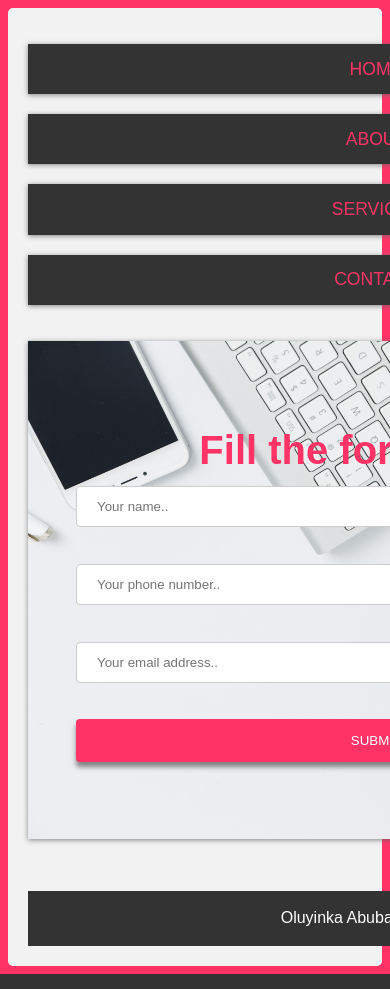
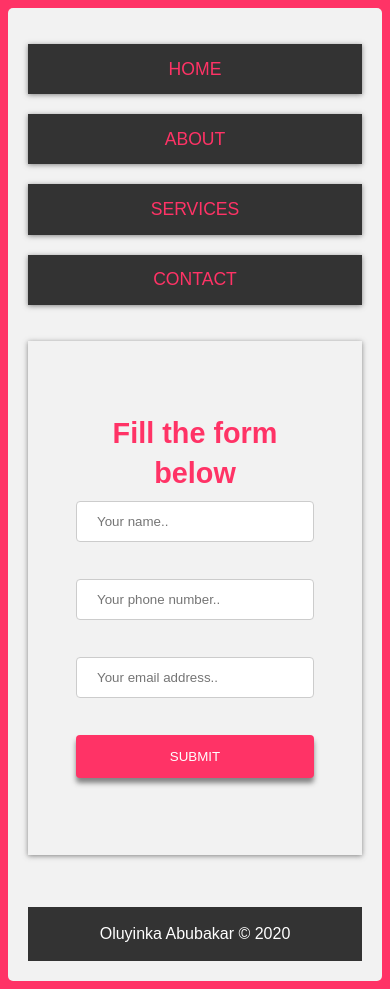
Before and after one commit to lexico4real/solution, a PHP site: page /solution/ in a window 390 px wide; the page is wider, and only the part inside the window is pictured. Run offline with PHP 8.4, Linux system fonts and the light colour scheme; some libraries are stand-ins or nearby versions.

Commit message:
Fix responsiveness

```diff
--- a/style.css
+++ b/style.css
@@ -56,12 +56,11 @@ img {
 .showcase {
   grid-area: showcase;
   min-height: 400px;
-  background: url(background.jpg);
   background-size: cover;
   background-position: center;
   padding: 3rem;
   flex-direction: column;
-  align-items: center;
+  align-items: start;
   justify-content: center;
   box-shadow: var(--shadow);
 }
@@ -81,8 +80,8 @@ img {
 
 input[type=text],
 input[type=phone],
-input[type=email],
-select {
+input[type=email]
+{
   width: 100%;
   padding: 12px 20px;
   margin: 8px 0;
@@ -156,9 +155,14 @@ footer {
 }
 
 /* Media Queries */
-@media screen and (max-width: 700px) {
+@media screen and (max-width: 800px) {
+
     .showcase h1 {
-    font-size: 2.5rem;
+    font-size: 1.8rem;
+  }
+
+  .myform {
+    width: auto;
   }
 
   .main-nav ul {
```
